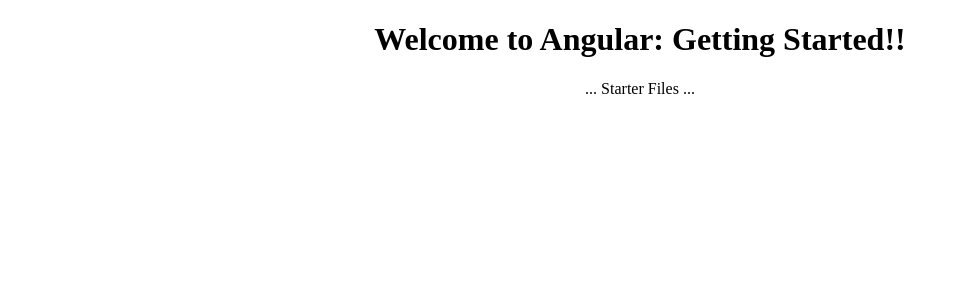
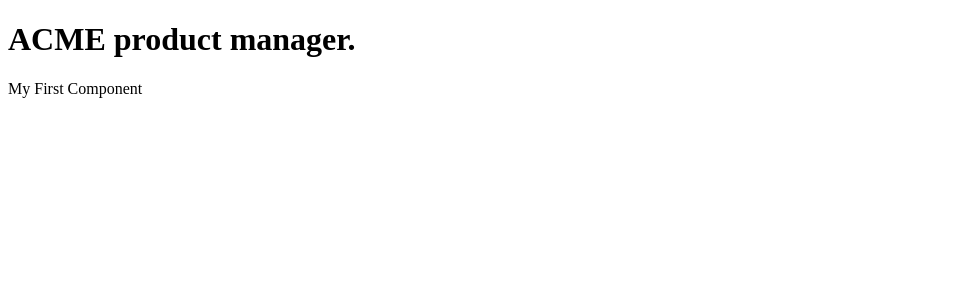
Before and after one commit to MohamedFaalil/angualr-training-01, an Angular app: page / in a window 1280 px wide. Shown: the top 300 px of the page, without its empty margins (0-958 px from the left). Built offline with nearby package versions, Linux system fonts and the light colour scheme.

Commit message:
AppComponent is rebuilt

```diff
--- a/src/app/app.component.ts
+++ b/src/app/app.component.ts
@@ -1,10 +1,14 @@
-import { Component } from '@angular/core';
+import {Component} from "@angular/core";
 
 @Component({
   selector: 'pm-root',
-  templateUrl: './app.component.html',
-  styleUrls: ['./app.component.css']
+  template: `
+    <div>
+      <h1>{{pageTitle}}</h1>
+      <div>My First Component</div>
+    </div>
+  `
 })
-export class AppComponent {
-  title = 'Angular: Getting Started';
+export class AppComponent{
+  pageTitle: string = "ACME product manager.";
 }
```
